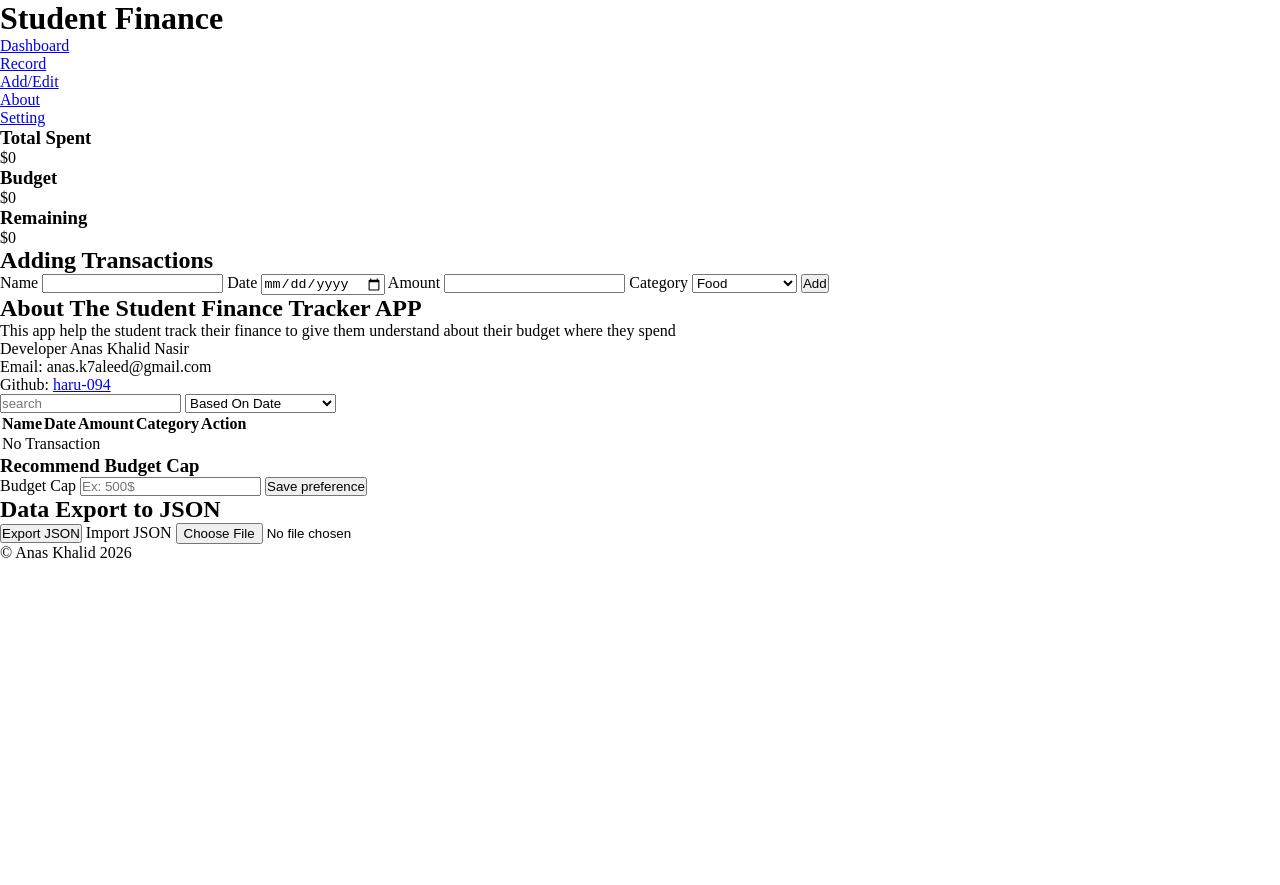
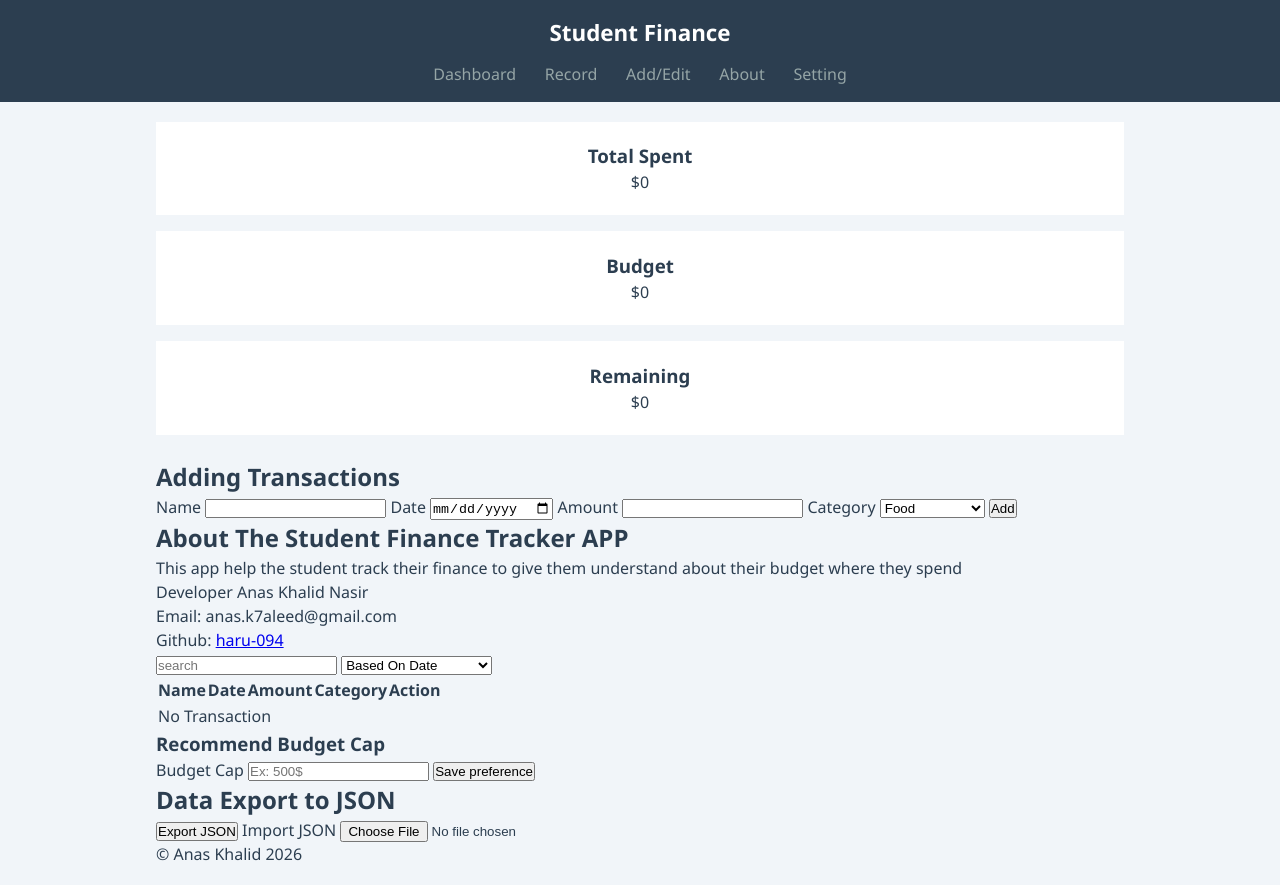
Before and after one commit to haru-094/Student_Finance_Tracker, a plain HTML site: page index.html in a window 1280 px wide. Before the commit the page ends 800 px from the top, so only its background shows below. Drawn offline with Linux system fonts and the light colour scheme; a script that the page names is missing.

Commit message:
some basic css rule

```diff
--- a/styles/style.css
+++ b/styles/style.css
@@ -1,7 +1,89 @@
 /* ---------- Main Rule ---------- */
 /* reset the browser to default */
 * {
-    padding: 0;
-    margin: 0;
-    box-sizing: border-box
+  padding: 0;
+  margin: 0;
+  box-sizing: border-box;
 }
+
+:root {
+  --main-color: #2c3e50;
+  --secondary-color: #95a5a6;
+  --hover-color: #d35400;
+  --error-color: #c0392b;
+  --good-color: #27ae60;
+  --warning-color: #f1c40f;
+  --body-color: #f1f5f9;
+  --white: #fff;
+}
+
+body {
+  background-color: var(--body-color);
+  line-height: 1.5;
+  font-family: "Segoe UI", sans-serif;
+}
+
+header {
+  background-color: var(--main-color);
+  color: var(--white);
+  padding: 1rem;
+  position: sticky;
+  top: 0;
+  z-index: 10;
+  text-align: center;
+}
+
+header .logo h1 {
+  font-size: 1.4rem;
+  margin-bottom: 0.8rem;
+  color: var(--white);
+}
+
+header .nav-links {
+  display: flex;
+  justify-content: center;
+  list-style-type: none;
+  gap: 0.4rem;
+  flex-wrap: wrap;
+}
+
+header .nav-links a {
+  text-decoration: none;
+  color: var(--secondary-color);
+  padding: 0.4rem 0.7rem;
+  transition: all 0.4s ease-in-out;
+}
+
+header .nav-links a:hover {
+  color: var(--hover-color);
+}
+
+.main-container {
+  width: 1000px;
+  margin: 1.2rem auto;
+  color: var(--main-color);
+  padding: 0 1rem;
+}
+
+/* remove the comment after edit the style */
+/* main > section {
+  display: none;
+}
+section.active {
+  display: block;
+} */
+
+.dashboard-container .stats-grid {
+  display: flex;
+  flex-direction: column;
+  gap: 1rem;
+  margin-bottom: 1.5rem;
+}
+
+.stats-grid .card {
+  width: 100%;
+  background-color: var(--white);
+  padding: 1.3rem;
+  text-align: center;
+  color: var(--main-color);
+}
```
